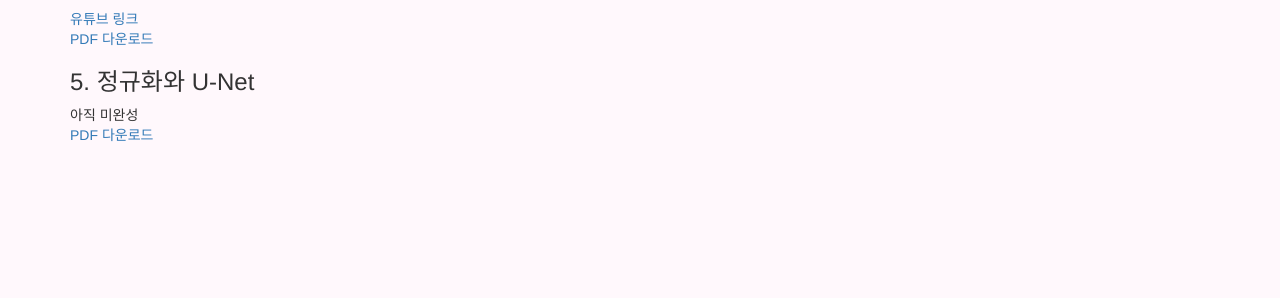
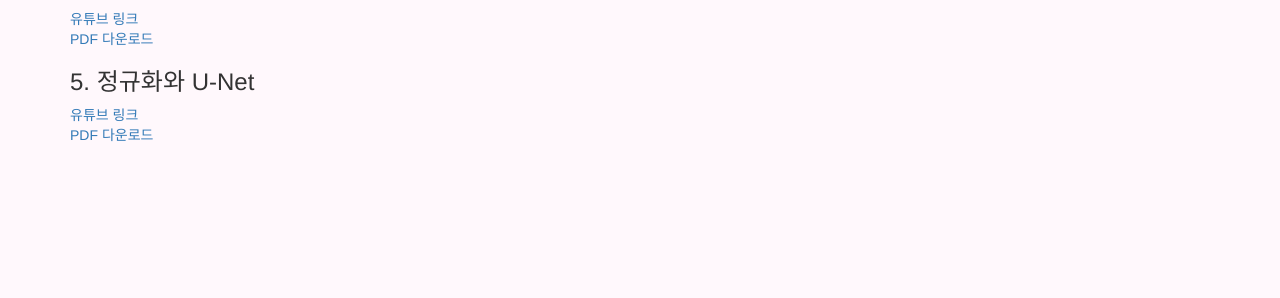
Before and after one commit to Gihak111/Gihak111.github.io, a Jekyll site: the page built from _posts/2025-09-26-AI_class_best_upload.md, in a window 1280 px wide. Shown: the part 542-840 px from the top of the page. Built offline with Jekyll 4.4.1, drawn with Linux system fonts in a browser that asks for light colours.

Commit message:
Update 2025-09-26-AI_class_best_upload.md

```diff
--- a/_posts/2025-09-26-AI_class_best_upload.md
+++ b/_posts/2025-09-26-AI_class_best_upload.md
@@ -32,5 +32,5 @@ AI 강의를 진행하게 되어, 여기에 링크와 자료를 정리해 두었
 
 
 ### 5. 정규화와 U-Net
-아직 미완성
+[유튜브 링크](https://youtu.be/4CTphvuRqzA)
 [PDF 다운로드]( {{ "/file/5._정규화와_UNet.pdf" | relative_url }} )
```
